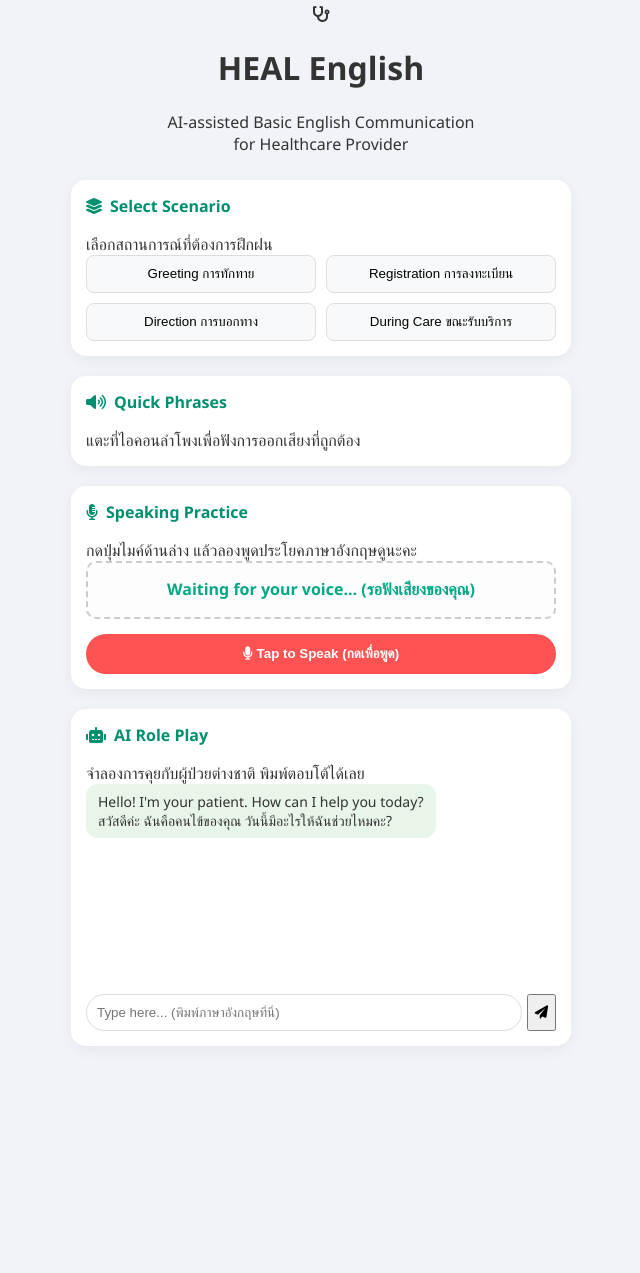
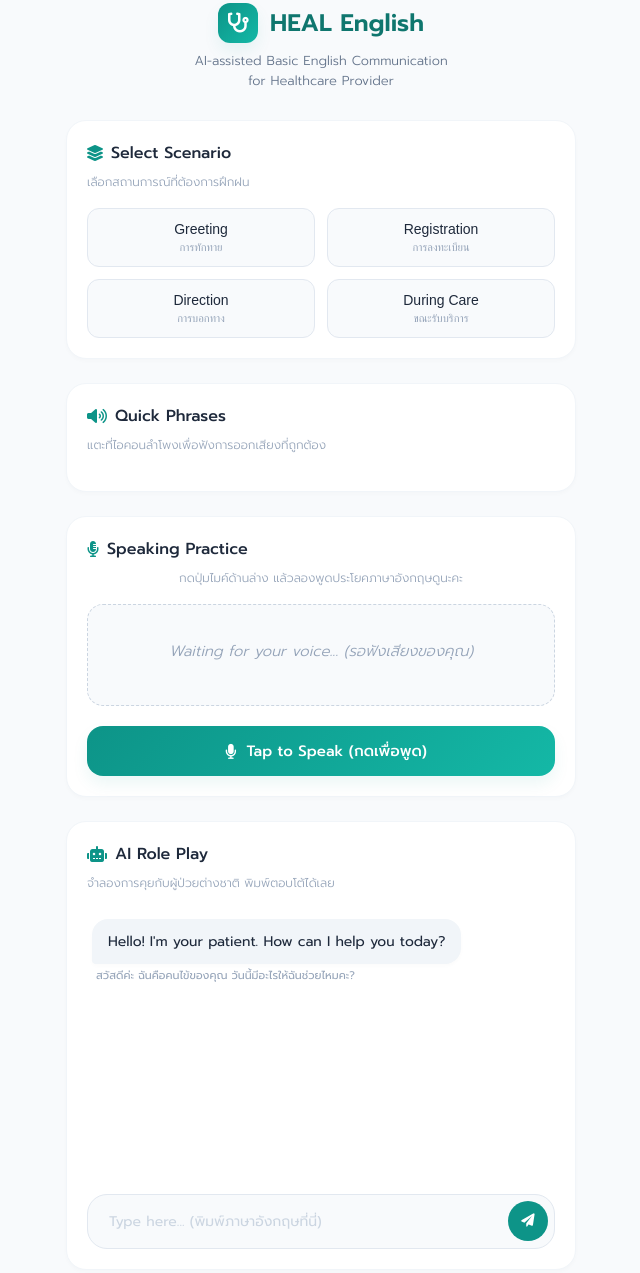
Before and after one commit to AWD6/AI-assited-Basic-English-Communication-for-Healthcare-Provider, a plain HTML site: page index.html in a window 1280 px wide. Shown: the part 17-1290 px from the top of the page, without its empty margins (319-959 px from the left). Before the commit the page ends 1103 px from the top, so only its background shows below. Drawn offline with Linux system fonts and the light colour scheme.

Commit message:
Update style.css

```diff
--- a/style.css
+++ b/style.css
@@ -1,154 +1,297 @@
 :root {
-  --primary: #00a884;
-  --primary-dark: #008f6f;
-  --bg-color: #f0f4f8;
+  --primary: #0d9488; /* Teal หรูหรา */
+  --primary-dark: #0f766e;
+  --primary-light: #ccfbf1;
+  --bg-color: #f8fafc; /* พื้นหลังสว่าง สะอาดตา */
   --card-bg: #ffffff;
-  --text-main: #333;
-  --text-sub: #666;
-  --ai-msg: #e8f5e9;
-  --user-msg: #e3f2fd;
+  --text-main: #1e293b;
+  --text-sub: #64748b;
+  --hint-color: #94a3b8; /* สีจางสำหรับคำแนะนำ */
+  --shadow-sm: 0 2px 4px rgba(0,0,0,0.02);
+  --shadow-md: 0 8px 16px rgba(13, 148, 136, 0.08);
+  --shadow-hover: 0 12px 20px rgba(13, 148, 136, 0.15);
+  --gradient: linear-gradient(135deg, #0d9488 0%, #14b8a6 100%);
 }
 
 body {
-  font-family: 'Segoe UI', Tahoma, Geneva, Verdana, sans-serif;
+  font-family: 'Prompt', sans-serif;
   background-color: var(--bg-color);
   color: var(--text-main);
   margin: 0;
   display: flex;
   justify-content: center;
+  line-height: 1.5;
 }
 
 .app-container {
   width: 100%;
-  max-width: 500px;
-  padding: 20px;
+  max-width: 540px;
+  padding: 20px 15px;
+  box-sizing: border-box;
 }
 
+/* Header */
 header {
   text-align: center;
-  margin-bottom: 25px;
+  margin-bottom: 30px;
 }
 
-.logo {
+.logo-wrapper {
+  display: inline-flex;
+  align-items: center;
+  gap: 12px;
+  margin-bottom: 8px;
+}
+
+.logo-icon {
+  background: var(--gradient);
+  color: white;
+  width: 40px;
+  height: 40px;
   display: flex;
   align-items: center;
   justify-content: center;
-  gap: 10px;
-  color: var(--primary);
+  border-radius: 12px;
+  font-size: 20px;
+  box-shadow: var(--shadow-md);
 }
 
-.logo h1 { margin: 0; font-size: 24px; }
+.logo-wrapper h1 {
+  margin: 0;
+  font-size: 24px;
+  font-weight: 600;
+  color: var(--primary-dark);
+}
 
+.subtitle {
+  font-size: 13px;
+  color: var(--text-sub);
+  margin: 0;
+  font-weight: 300;
+}
+
+/* Cards */
 .card {
   background: var(--card-bg);
-  border-radius: 15px;
-  padding: 15px;
-  margin-bottom: 20px;
-  box-shadow: 0 4px 15px rgba(0,0,0,0.05);
+  border-radius: 20px;
+  padding: 20px;
+  margin-bottom: 24px;
+  box-shadow: var(--shadow-sm);
+  border: 1px solid #f1f5f9;
+  transition: transform 0.3s ease, box-shadow 0.3s ease;
 }
 
+.card:hover {
+  box-shadow: var(--shadow-md);
+}
+
+.card-header {
+  margin-bottom: 15px;
+}
+
+.card-header.center { text-align: center; }
+
 h3 {
-  margin-top: 0;
+  margin: 0 0 4px 0;
   font-size: 16px;
-  color: var(--primary-dark);
+  color: var(--text-main);
+  font-weight: 500;
   display: flex;
   align-items: center;
   gap: 8px;
 }
 
-/* Category Buttons */
+h3 i { color: var(--primary); }
+
+.hint-text {
+  font-size: 12px;
+  color: var(--hint-color);
+  font-weight: 300;
+}
+
+/* Categories */
 .category-grid {
   display: grid;
   grid-template-columns: 1fr 1fr;
-  gap: 10px;
+  gap: 12px;
 }
 
 .btn-cat {
-  background: #f8f9fa;
-  border: 1px solid #ddd;
-  padding: 10px;
-  border-radius: 8px;
+  background: #f8fafc;
+  border: 1px solid #e2e8f0;
+  padding: 12px 10px;
+  border-radius: 12px;
   cursor: pointer;
-  transition: 0.3s;
+  transition: all 0.2s ease;
+  display: flex;
+  flex-direction: column;
+  align-items: center;
+  gap: 4px;
+}
+
+.btn-cat .en-text { font-weight: 500; font-size: 14px; color: var(--text-main); }
+.btn-cat .th-text { font-size: 11px; color: var(--hint-color); font-weight: 300; }
+
+.btn-cat:hover {
+  transform: translateY(-2px);
+  box-shadow: var(--shadow-md);
+  border-color: var(--primary-light);
 }
 
 .btn-cat.active {
-  background: var(--primary);
-  color: white;
-  border-color: var(--primary);
+  background: var(--gradient);
+  border: none;
+  box-shadow: var(--shadow-hover);
 }
 
-/* Phrase List */
+.btn-cat.active .en-text, .btn-cat.active .th-text { color: white; }
+
+/* Phrases */
 .phrase-item {
   display: flex;
   justify-content: space-between;
   align-items: center;
-  padding: 12px;
-  border-bottom: 1px solid #eee;
-  cursor: pointer;
+  padding: 14px;
+  background: #f8fafc;
+  border-radius: 12px;
+  margin-bottom: 10px;
+  transition: all 0.2s ease;
 }
 
-.phrase-item:hover { background: #f9f9f9; }
+.phrase-item:hover {
+  background: white;
+  box-shadow: var(--shadow-md);
+  transform: translateX(4px);
+}
+
+.phrase-en { font-weight: 500; font-size: 15px; color: var(--text-main); }
+.phrase-th { font-size: 12px; color: var(--text-sub); margin-top: 2px; font-weight: 300; }
 
 .btn-play {
-  background: none;
+  background: var(--primary-light);
+  color: var(--primary-dark);
   border: none;
-  color: var(--primary);
-  font-size: 18px;
+  width: 36px;
+  height: 36px;
+  border-radius: 50%;
   cursor: pointer;
+  transition: 0.2s;
+  display: flex;
+  align-items: center;
+  justify-content: center;
 }
+
+.btn-play:hover { background: var(--primary); color: white; transform: scale(1.1); }
 
 /* Speaking Practice */
 .recognition-box {
   text-align: center;
-  padding: 15px;
-  background: #fdfdfd;
-  border: 2px dashed #ccc;
-  border-radius: 10px;
-  margin-bottom: 15px;
+  padding: 20px;
+  background: #f8fafc;
+  border: 1.5px dashed #cbd5e1;
+  border-radius: 16px;
+  margin-bottom: 20px;
+  min-height: 60px;
+  display: flex;
+  flex-direction: column;
+  justify-content: center;
 }
 
-.result-text { font-weight: bold; color: var(--primary); min-height: 24px; }
+.result-text { font-weight: 500; font-size: 15px; }
+.placeholder-text { color: var(--hint-color); font-weight: 300; font-style: italic; }
+.feedback { font-size: 13px; margin-top: 8px; font-weight: 500; }
+.feedback.good { color: #10b981; }
 
 .btn-record {
   width: 100%;
-  padding: 12px;
-  border-radius: 30px;
+  padding: 14px;
+  border-radius: 16px;
   border: none;
-  background: #ff5252;
+  background: var(--gradient);
   color: white;
-  font-weight: bold;
+  font-size: 15px;
+  font-weight: 500;
   cursor: pointer;
+  position: relative;
+  overflow: hidden;
+  display: flex;
+  align-items: center;
+  justify-content: center;
+  gap: 10px;
+  box-shadow: var(--shadow-md);
+  transition: 0.3s;
+  font-family: 'Prompt', sans-serif;
 }
 
-/* Chat */
+.btn-record:hover { box-shadow: var(--shadow-hover); transform: translateY(-2px); }
+.btn-record.recording { background: #ef4444; animation: pulse 1.5s infinite; }
+
+/* Chat Section */
 .chat-box {
-  height: 200px;
+  height: 250px;
   overflow-y: auto;
   display: flex;
   flex-direction: column;
-  gap: 10px;
-  margin-bottom: 10px;
+  gap: 15px;
+  padding: 10px 5px;
 }
 
-.msg {
-  padding: 8px 12px;
-  border-radius: 12px;
-  max-width: 80%;
+.msg { display: flex; flex-direction: column; max-width: 85%; }
+.msg.ai { align-self: flex-start; }
+.msg.user { align-self: flex-end; align-items: flex-end; }
+
+.msg-bubble {
+  padding: 12px 16px;
+  border-radius: 16px;
   font-size: 14px;
+  box-shadow: var(--shadow-sm);
 }
 
-.ai { align-self: flex-start; background: var(--ai-msg); }
-.user { align-self: flex-end; background: var(--user-msg); }
+.msg.ai .msg-bubble { background: #f1f5f9; color: var(--text-main); border-bottom-left-radius: 4px; }
+.msg.user .msg-bubble { background: var(--primary); color: white; border-bottom-right-radius: 4px; }
+
+.msg-hint { font-size: 11px; color: var(--hint-color); margin-top: 4px; padding: 0 4px; }
 
 .chat-input-area {
   display: flex;
-  gap: 5px;
+  gap: 10px;
+  margin-top: 15px;
+  background: #f8fafc;
+  padding: 6px;
+  border-radius: 20px;
+  border: 1px solid #e2e8f0;
 }
 
 input[type="text"] {
   flex: 1;
-  padding: 10px;
-  border: 1px solid #ddd;
-  border-radius: 20px;
+  padding: 10px 15px;
+  border: none;
+  background: transparent;
+  outline: none;
+  font-family: 'Prompt', sans-serif;
+  font-size: 14px;
 }
+
+input[type="text"]::placeholder { color: #cbd5e1; }
+
+.btn-send {
+  background: var(--primary);
+  color: white;
+  border: none;
+  width: 40px;
+  height: 40px;
+  border-radius: 50%;
+  cursor: pointer;
+  transition: 0.2s;
+  display: flex;
+  align-items: center;
+  justify-content: center;
+}
+
+.btn-send:hover { transform: scale(1.05); background: var(--primary-dark); }
+
+@keyframes pulse {
+  0% { box-shadow: 0 0 0 0 rgba(239, 68, 68, 0.4); }
+  70% { box-shadow: 0 0 0 15px rgba(239, 68, 68, 0); }
+  100% { box-shadow: 0 0 0 0 rgba(239, 68, 68, 0); }
+}
```
